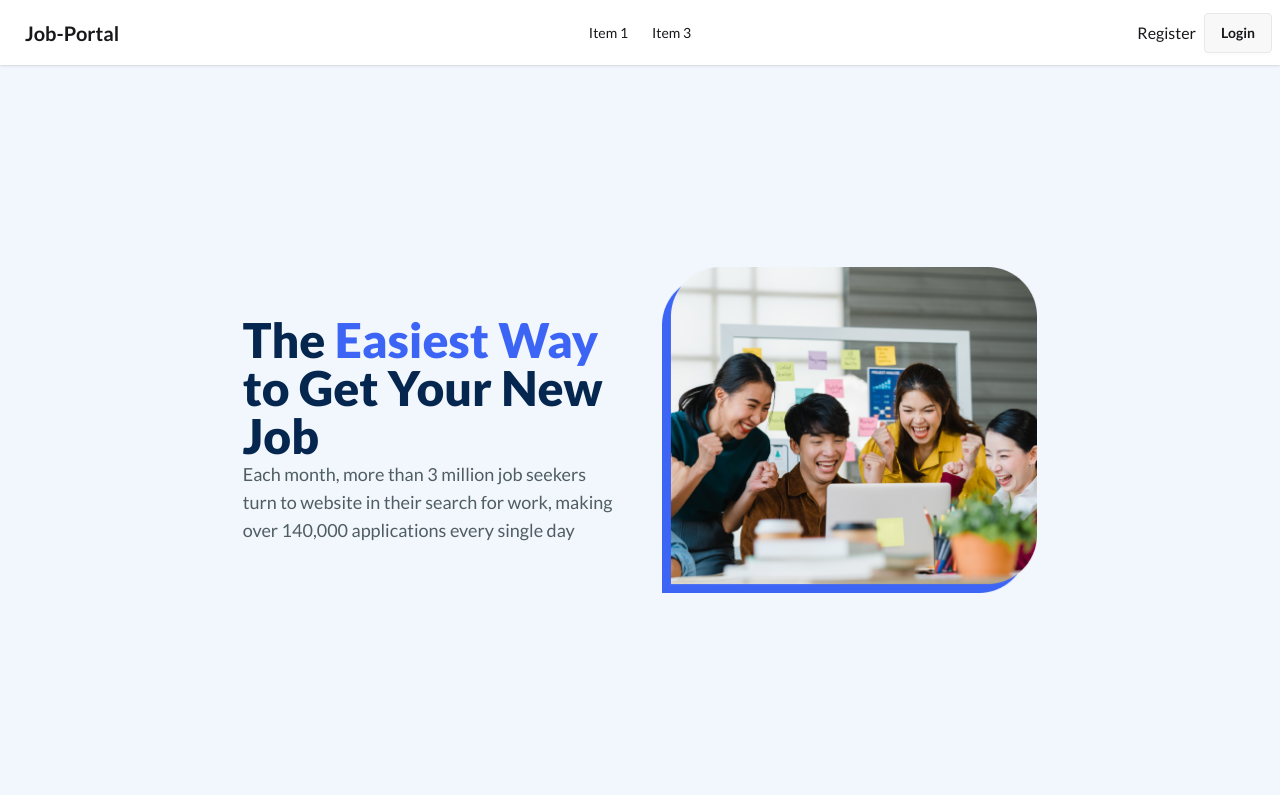
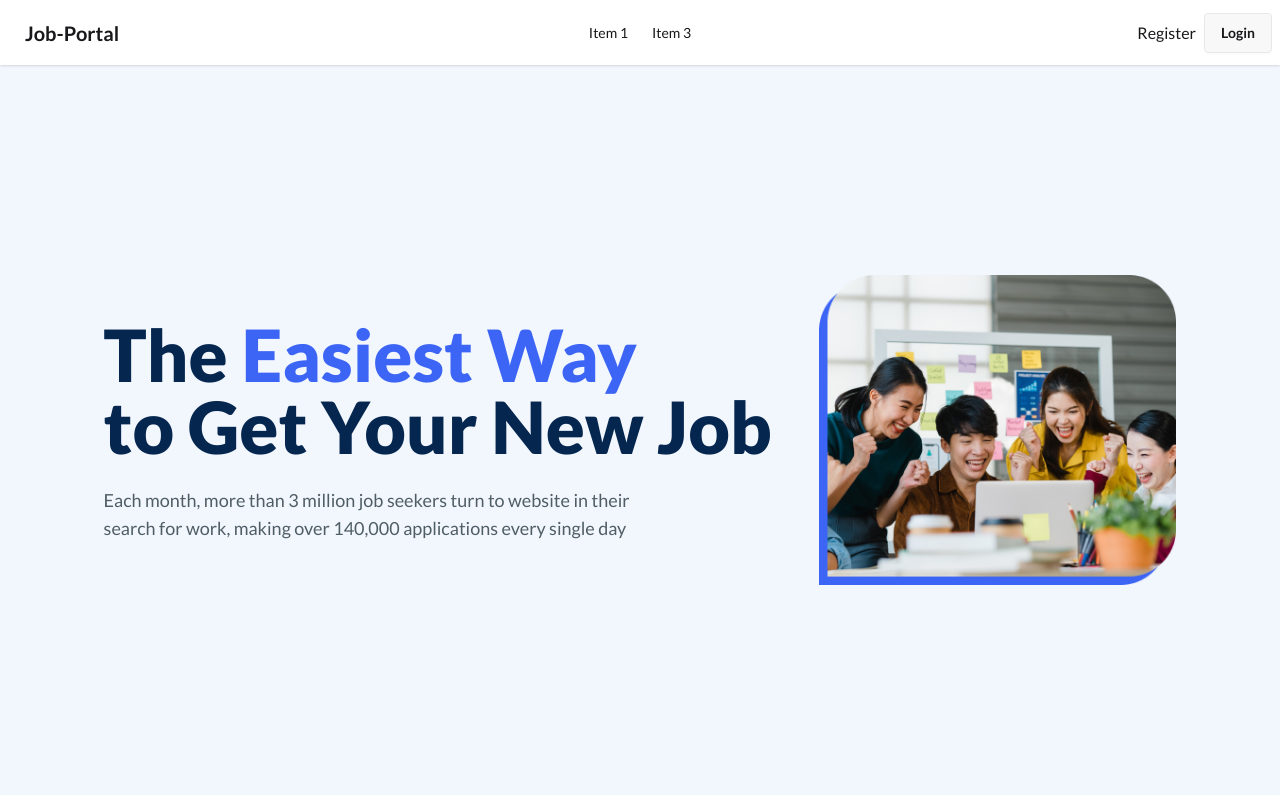
Before and after one commit to Suprio-Das/Job-Portal-Client, a React (Vite) app: page / in a window 1280 px wide. Shown: the top 800 px of the page. Built offline with nearby package versions, Linux system fonts and the light colour scheme; no server answers.

Commit message:
Homepage banner layout modified

```diff
--- a/src/Pages/Home/Banner.jsx
+++ b/src/Pages/Home/Banner.jsx
@@ -2,14 +2,14 @@ import BannerImageOne from '../../assets/home_banner_1.png'
 const Banner = () => {
     return (
         <div className="bg-[#f2f6fd] min-h-[calc(100vh-70px)] p-11 flex items-center">
-            <div className="w-2/3 mx-auto flex items-center gap-11">
-                <div className='flex-1'>
-                    <h1 className="text-5xl font-extrabold text-[#05264e]">The <span className='text-[#3c65f5]'>Easiest Way</span> <br /> to Get Your New Job</h1>
-                    <p className='text-lg text-[#4F5E64]'>Each month, more than 3 million job seekers turn to
+            <div className="w-[90%] mx-auto flex items-center gap-10">
+                <div className='w-2/3'>
+                    <h1 className="lg:text-7xl font-extrabold text-[#05264e]">The <span className='text-[#3c65f5]'>Easiest Way</span> <br /> to Get Your New Job</h1>
+                    <p className='text-lg text-[#4F5E64] w-4/5 mt-6'>Each month, more than 3 million job seekers turn to
                         website in their search for work, making over 140,000
                         applications every single day</p>
                 </div>
-                <div className='flex-1'>
+                <div className='1/3'>
                     <img src={BannerImageOne} alt="" />
                 </div>
             </div>
```
